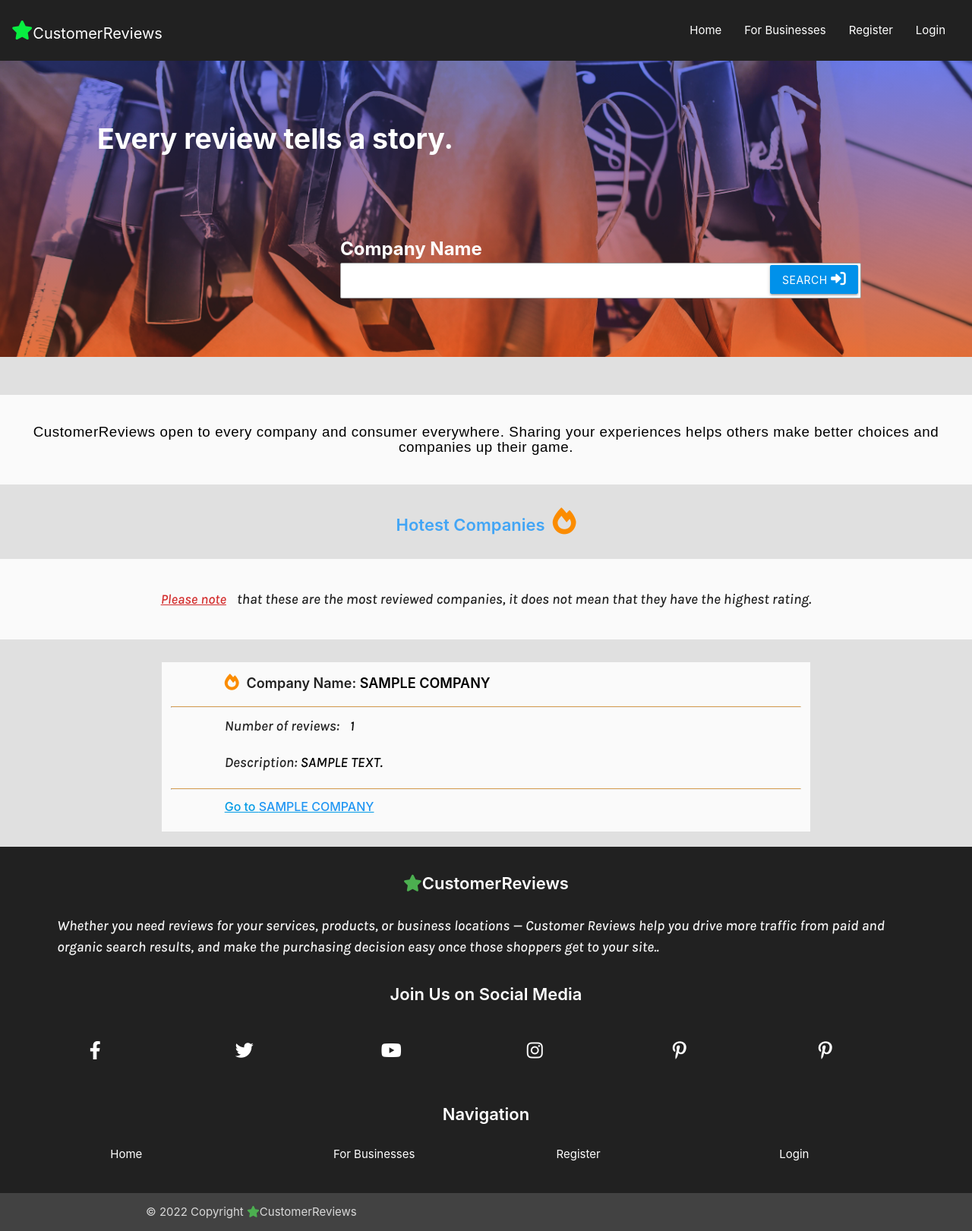
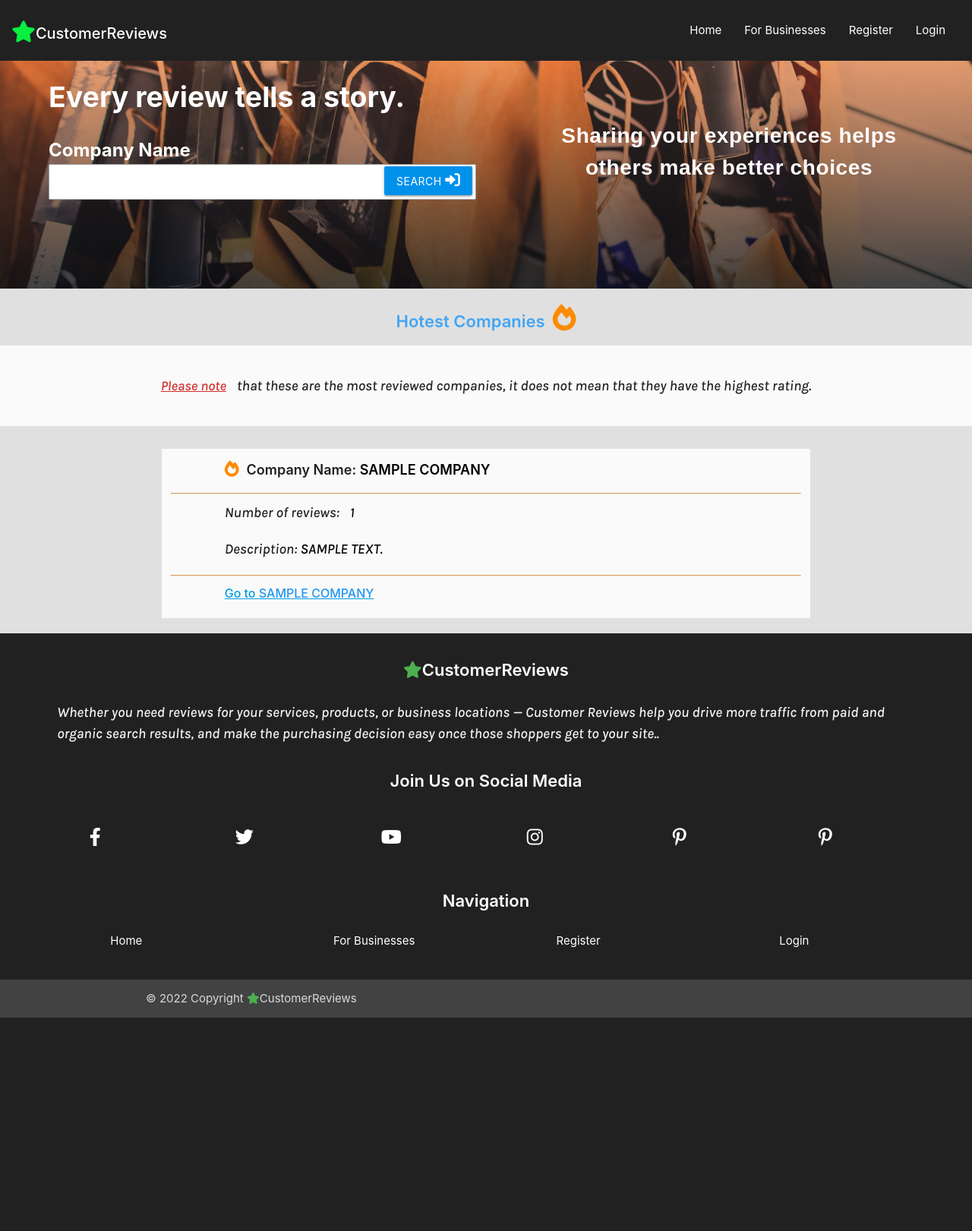
Before and after one commit to uskawi/Customer_Reviews, a Flask app: page / in a window 1280 px wide. Shown: the whole page at 76% size. After the commit the page ends 1340 px from the top, so only its background shows below. Run offline with Flask 2, Linux system fonts and the light colour scheme; a database or web service that is not in the repository returns one stand-in record (values such as "Sample title"); some libraries are stand-ins or nearby versions.

Commit message:
Reduce the height of the banner image on the Home page and Review search to make the next section visible to the user once on the home or Review search page.

```diff
--- a/static/css/style.css
+++ b/static/css/style.css
@@ -15,6 +21,7 @@ p {
     font-weight: 500;
     font-size: 1.25rem;
     font-family: 'Karla', sans-serif;
+    overflow-wrap: break-word;
 }
 
 span {
@@ -75,20 +83,21 @@ nav {
     margin-top: 15px;
 }
 
-a.brand-logo {
-    margin-left: 15px;
+
+a.small-screen-logo {
     display: none;
 }
 
 a.brand-logo i {
     color: rgb(8, 238, 65);
-    margin-top: 8px;
-    font-size: 80%;
+    margin-top: 35px;
+    font-size: 70%;
 }
 
 a.brand-logo span {
     margin-left: -15px;
-    font-size: 20px;
+    font-size: 16px;
+    font-weight: 500;
 }
 
 .sidenav {
@@ -123,14 +132,14 @@ nav ul li:hover {
 
 /* header-image */
 
-.header-image  {
-   background: -webkit-linear-gradient(rgba(76, 94, 231, 0.8), rgba(228, 76, 6, 0.8)), url("../images/header-image.jpg") ;
+.header-image {
+    background: -webkit-linear-gradient(rgba(231, 133, 76, 0.8), rgba(19, 18, 18, 0.8)), url("../images/header-image.jpg");
     background-blend-mode: multiply;
     background-position: left;
     background-size: cover;
     background-attachment: fixed;
     width: 100%;
-   height: 390px;
+    height: 200px;
     position: relative;
 }
 
@@ -138,7 +147,7 @@ nav ul li:hover {
 /* search-form */
 .serach-form {
     position: absolute;
-   top: 230px;
+    top: 100px;
     left: 5%;
     width: 90%;
 }
@@ -182,29 +192,37 @@ nav ul li:hover {
 .header-heading {
     position: absolute;
     color: #fff;
-   top: 40px;
-   left: 10%;
-   width: 80%;
+    top: -5%;
+    left: 5%;
+    width: 90%;
 
 }
 
 .header-heading h1 {
-   font-size: 2.5rem;
+    font-size: 1.5rem;
     font-weight: 700;
 }
 
 /* few words */
 
-.few-words  {
+.few-words {
     padding: 20px;
     line-height: 20px;
     font-weight: 500;
     font-size: 20px;
+    margin-top: 20px;
+    text-align: center;
+    background-color: #fff;
+
+
+}
+
+.few-words h4 {
     font-weight: 500;
-    margin-bottom: 30px;
-    margin-top: 50px;
-    text-align: center;
+    font-size: 20px;
+    color: #000;
 }
+
 
 .few-words p {
     font-family: Arial, Helvetica, sans-serif;
@@ -585,43 +687,91 @@ nav ul li:hover {
     /* navbar */
 
     a.brand-logo {
-        display: block;
+        margin-left: 15px;
+    }
+
+    a.brand-logo i {
+        margin-top: 10px;
+        font-size: 90%;
+    }
+
+    a.brand-logo span {
+        margin-left: -15px;
+        font-size: 20px;
+        font-weight: 500;
+    }
+
+
+    /* header-image */
+
+    .header-image {
+        height: 300px;
+
     }
 
     /* search-form */
 
     .serach-form {
-        width: 55%;
-        left: 35%;
+        width: 45%;
     }
 
     .search-icon {
         display: none;
     }
 
-    .sign-in-icon, .serch-button span {
+    .sign-in-icon,
+    .serch-button span {
         display: inline;
         text-align: justify;
     }
+
+    .header-heading h1 {
+        font-size: 2.5rem;
+    }
+
+    /* few word */
+
+    .few-words {
+        position: relative;
+        bottom: 290px;
+        left: 55%;
+        width: 40%;
+        background-color: transparent;
+        border-radius: 6px;
+        line-height: 1.5;
+    }
+
+    .few-words p {
+        color: #fff;
+        font-weight: 700;
+        font-size: 28px;
+        white-space: pre-line;
+    }
+
+
+    .few-words-wrapper {
+        height: 0;
+    }
+
+    /* hottest-section */
+
+    .hottest-section-heding h4{
+        margin: 0;
+    }
+
 
     /* review-serch */
 
     .search-comapany-container {
         position: relative;
-        height: 200px;
+        height: 250px;
     }
 
-
-    #add-review-button {
-        top: 80px;
-        right: 20px;
-        width: 200px;
-    }
 
     /* (for business page) */
 
 
-     #business-banner-link  {
+    #business-banner-link {
         width: 40%;
     }
 
--- a/templates/home.html
+++ b/templates/home.html
@@ -2,6 +2,8 @@
 {% block content %}
 
 <div class="header-image">
+    <a href="{{ url_for('home') }}" class="small-screen-logo white-text"><i
+            class="fas fa-star"></i><span>CustomerReviews</span></a>
     <form class="serach-form" method="POST" action="{{url_for('search')}}">
         <label class="search-bar-label" name="company-name" for="company-name">Company Name</label>
         <div class="input-wrapper">
@@ -14,6 +16,11 @@
     </form>
     <div class="header-heading">
         <h1>Every review tells a story.</h1>
+    </div>
+</div>
+<div class="few-words-wrapper">
+    <div class="few-words">
+        <p><span class="balck-text">Sharing your experiences helps others make better choices</p>
     </div>
 </div>
 <div class="flash3">
@@ -30,10 +37,7 @@
     {% endif %}
     {% endwith %}
 </div>
-<div class="few-words black-text grey lighten-5">
-    <p><span class="balck-text">CustomerReviews</span> open to every company and consumer everywhere. Sharing your
-        experiences helps others make better choices and companies up their game.</p>
-</div>
+
 <div class="hottest-section-heding center-align">
     <h4 class="blue-text text-lighten-1">Hotest Companies<i class="fas fa-fire orange-text text-darken-1"></i></h4>
 </div>
@@ -43,15 +47,16 @@
     <div class="hottest-companies-disclaimer  grey lighten-5">
         <p><span>Please note</span> that these are the most reviewed companies, it does not mean that they have the
             highest rating.</p>
-   </div>
+    </div>
 
 
-{% for names in hottest_companies %}
+    {% for names in hottest_companies %}
     <div class="row">
         <div class="col m8 s10 offset-m2 offset-s1 grey lighten-5 hot-company">
             <div class="row">
                 <div class="col s10 offset-s1">
-                    <h5><i class="fas fa-fire orange-text text-darken-1"></i>Company Name: <span class="upper-case">{{ names.company_name }}</span></h5>
+                    <h5><i class="fas fa-fire orange-text text-darken-1"></i>Company Name: <span
+                            class="upper-case">{{ names.company_name }}</span></h5>
                 </div>
             </div>
             <hr>
@@ -68,7 +73,8 @@
             <hr>
             <div class="row">
                 <div class="col s10 offset-s1">
-                    <a href="{{ url_for('views_hottest_companies', company_name=names.company_name) }}">Go to <span class="upper-case blue-text">{{ names.company_name }}</span></a>
+                    <a href="{{ url_for('views_hottest_companies', company_name=names.company_name) }}">Go to <span
+                            class="upper-case blue-text">{{ names.company_name }}</span></a>
                 </div>
             </div>
         </div>
```
Also changed, not shown: other parts of static/css/style.css (+120 -24 lines), app.py (+7 -3 lines), requirements.txt (+15 -8 lines), templates/search_results.html (+13 -4 lines). Lines whose indentation alone changed are shown as unchanged.
